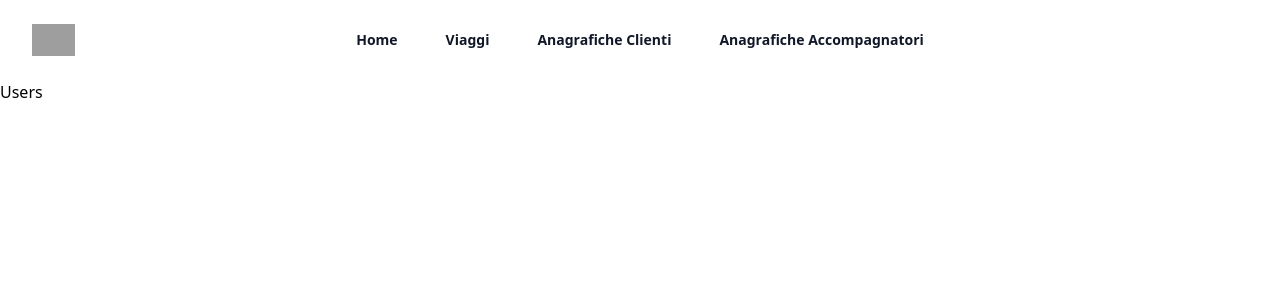
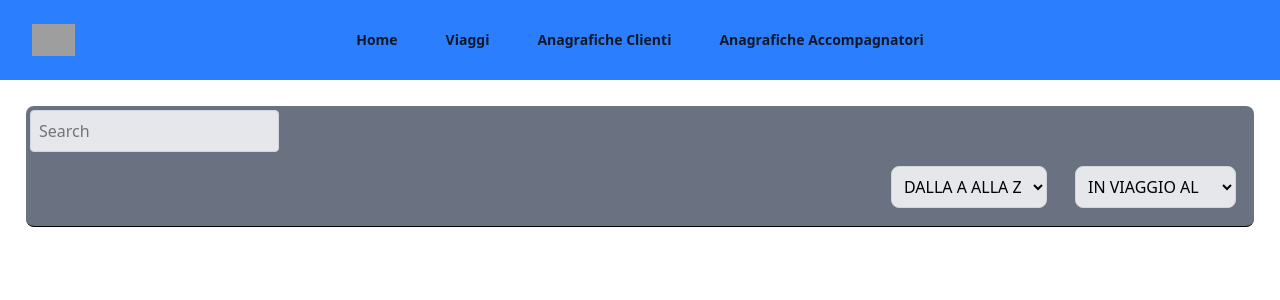
Before and after one commit to fabioferrero90/booroad-cs, a React (Vite) app: page /users in a window 1280 px wide. Shown: the top 300 px of the page. Built offline with nearby package versions, Linux system fonts and the light colour scheme; grey boxes are pictures that could not be loaded.

Commit message:
feat: update Header component styling and enhance Users page with search and filter options

```diff
--- a/src/components/Header.jsx
+++ b/src/components/Header.jsx
@@ -1,11 +1,11 @@
 import { NavLink } from "react-router-dom";
 import { useDataContext } from "../context/DataContext";
 
-const Header = ({ headerMenu , adminHeaderMenu }) => {
+const Header = ({ headerMenu, adminHeaderMenu }) => {
   const { isAdmin } = useDataContext();
 
   return (
-    <header className="bg-white">
+    <header className="bg-blue-500">
       <nav
         className="mx-auto flex max-w-7xl items-center justify-between p-6 lg:px-8"
         aria-label="Global"
@@ -46,7 +46,7 @@ const Header = ({ headerMenu , adminHeaderMenu }) => {
         <div className="hidden lg:flex lg:gap-x-12">
           {headerMenu.map((item, index) => (
             <button
-            key= {index}
+              key={index}
               type="button"
               className="flex items-center gap-x-1 text-sm/6 font-semibold text-gray-900"
               aria-expanded="false"
@@ -56,9 +56,10 @@ const Header = ({ headerMenu , adminHeaderMenu }) => {
               </NavLink>
             </button>
           ))}
-          {isAdmin && adminHeaderMenu.map((item, index) => (
+          {isAdmin &&
+            adminHeaderMenu.map((item, index) => (
               <button
-            key= {index}
+                key={index}
                 type="button"
                 className="flex items-center gap-x-1 text-sm/6 font-semibold text-gray-900"
                 aria-expanded="false"
--- a/src/pages/Users.jsx
+++ b/src/pages/Users.jsx
@@ -1,5 +1,28 @@
 const Users = () => {
-  return <div>Users</div>;
+  return (
+    //gray bar
+    <div className="container mx-auto p-4">
+      <div className="border-b rounded-lg mb-4 bg-gray-500 m-2.5 p-1">
+        <input
+          type="text"
+          placeholder="Search"
+          className="p-2 rounded border border-gray-300 bg-gray-200"
+        />
+
+        <div className="justify-end flex">
+          <select className="border border-gray-300 rounded p-2 m-3.5 flex  rounded-lg bg-gray-200">
+            <option value="option1">DALLA A ALLA Z</option>
+            <option value="option2">DALLA Z ALLA A</option>
+          </select>
+
+          <select className="border border-gray-300 rounded p-2 m-3.5  rounded-lg bg-gray-200">
+            <option value="option1">IN VIAGGIO AL</option>
+            <option value="option2">IN VIAGGIO DAL</option>
+          </select>
+        </div>
+      </div>
+    </div>
+  );
 };
 
 export default Users;
```
Lines whose indentation alone changed are shown as unchanged.
